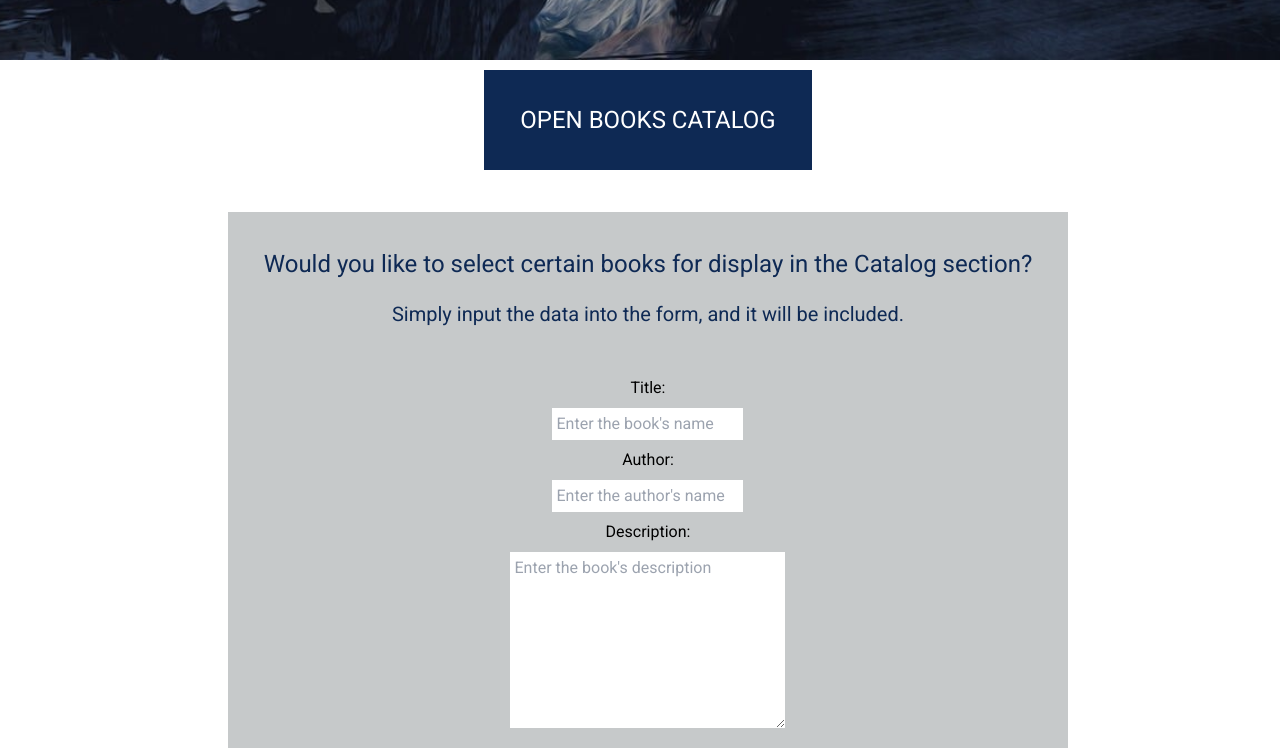
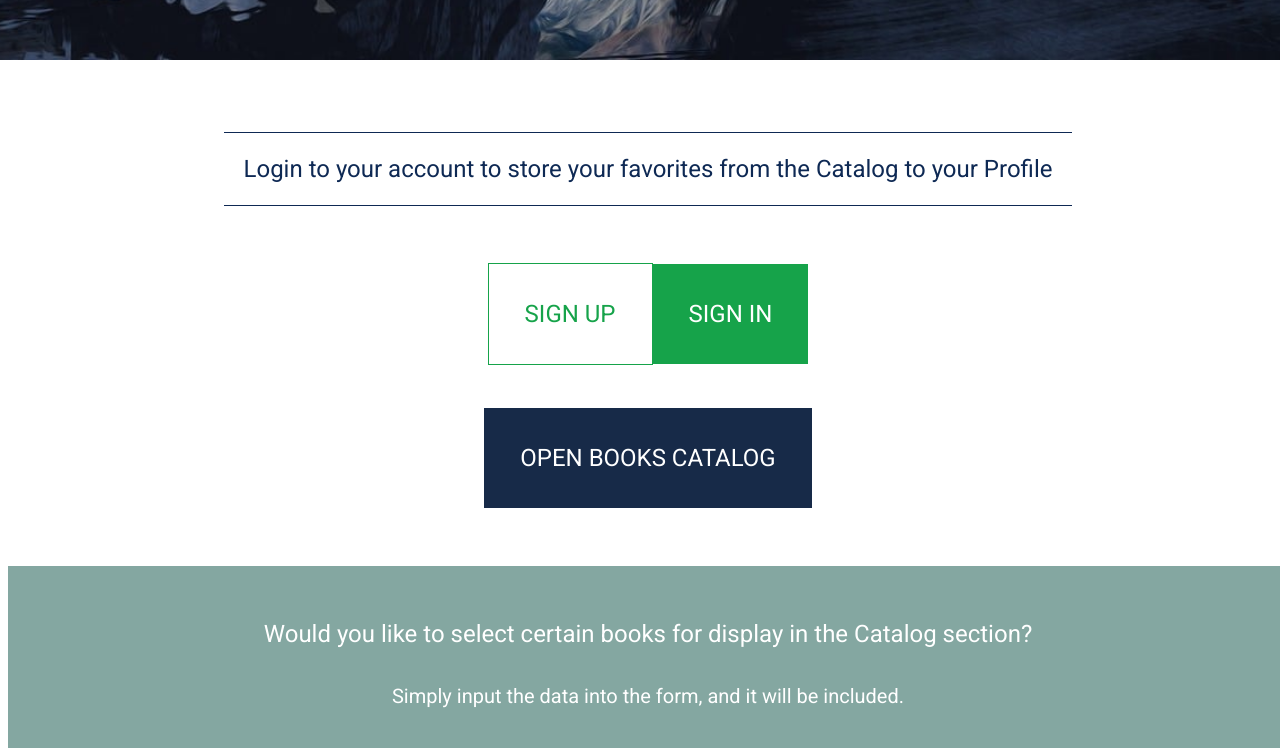
Before and after one commit to jessicasantosb/readme.book, a React (Create React App) app: page / in a window 1280 px wide. Shown: the part 740-1488 px from the top of the page. Built offline with nearby package versions, Linux system fonts and the light colour scheme; no server answers.

Commit message:
add: home, login btn; catalog: pagination

```diff
--- a/src/components/navbar.js
+++ b/src/components/navbar.js
@@ -40,7 +40,7 @@ function Navbar() {
             <nav ref={navRef}>
                 <div>
                     <Link onClick={closeNav} to="/">Home</Link>
-                    <Link onClick={closeNav} to="/books">Books Catalog</Link>
+                    <Link onClick={closeNav} to="/catalog">Books Catalog</Link>
                     <Link onClick={closeNav} to="/register">Register</Link>
                     <Link onClick={closeNav} to="/profile">Profile</Link>
 
--- /dev/null
+++ b/src/components/pagination.js
@@ -0,0 +1,19 @@
+import React from 'react';
+
+function Pagination({totalPosts, postsPerPage, setCurrentPage, currentPage}) {
+    let pages = []
+
+    for(let i = 1; i <= Math.ceil(totalPosts / postsPerPage); i++) {
+        pages.push(i)
+    }
+
+    return(
+        <div className='flex justify-center items-center text-white gap-2 my-9'>
+            {pages.map((page, index) => {
+                return <button key={index} onClick={() => setCurrentPage(page)} className={`bg-[#0E2954] p-2 ${page == currentPage ? 'bg-white text-[#0E2954] border border-[#0E2954]' : ''}`}>{page}</button>
+            })}
+        </div>
+    )
+}
+
+export default Pagination
--- a/src/components/searchBooks.js
+++ b/src/components/searchBooks.js
@@ -1,6 +1,5 @@
 import React, {useState} from 'react'
-import {Link} from 'react-router-dom'
-import { useNavigate } from 'react-router-dom';
+import { useNavigate, Link } from 'react-router-dom';
 import axios from 'axios';
 import { useFormik } from 'formik'
 import * as Yup from 'yup'
@@ -48,47 +47,54 @@ function SearchBooks() {
   })
 
     return (
-        <div className=' w-full flex flex-col justify-center items-center m-2'>
-            <section className='my-9'>
-              <button className='cursor-pointer hover:scale-95'>
-                <Link className='bg-[#0E2954] text-white uppercase text-2xl p-9' to="/books">Open Books Catalog</Link>
+        <div className=' w-full m-2'>
+            <section className='my-9 flex flex-col items-center justify-center'>
+              <h1 className='text-[#0E2954] text-2xl text-center my-9 mx-5 p-5 border-y border-[#0E2954]'>Login to your account to store your favorites from the Catalog to your Profile</h1>
+              <div>
+                <button className='cursor-pointer hover:scale-95 my-14'>
+                  <Link className='border border-green-600 text-green-600 uppercase text-2xl p-9 w-24' to="/register">Sign Up</Link>
+                </button>
+                <button className='cursor-pointer hover:scale-95 my-14'>
+                  <Link className='bg-green-600 text-white uppercase text-2xl p-9 w-24' to="/login">Sign in</Link>
+                </button>
+              </div>
+              <button className='cursor-pointer hover:scale-95 my-14'>
+                <Link className='bg-[#172a48] text-white uppercase text-2xl p-9' to="/catalog">Open Books Catalog</Link>
               </button>
             </section>
 
             <section>
-                <div className='bg-[#c6c9ca] flex items-center justify-center flex-col p-4 m-10'>
-                  <div className='p-5 text-center'>
-                    <h1 className='text-[#0E2954] pb-5 text-2xl'>Would you like to select certain books for display in the Catalog section?</h1>
-                    <p className='text-[#0E2954] text-xl'>Simply input the data into the form, and it will be included.</p>
-                  </div>
+              <div className='bg-[#84A7A1] w-screen p-5 flex items-center justify-center flex-col'>
+                <h1 className='text-white py-8 text-2xl'>Would you like to select certain books for display in the Catalog section?</h1>
+                <p className='text-white text-xl'>Simply input the data into the form, and it will be included.</p>
 
-                  <form className='flex items-center justify-center flex-col py-5' onSubmit={formik.handleSubmit}>
+              <form className='bg-[#e8e8e8] max-w-[600px] flex items-center justify-center flex-col py-5 p-4 m-10' onSubmit={formik.handleSubmit}>
 
-                    <label className={`p-2 ${formik.touched.title && formik.errors.title ? 'text-red-400' : ''}`} htmlFor="title">{formik.touched.title && formik.errors.title ? formik.errors.title : "Title:"}</label>
+                    <label className={`p-2 text-[#0E2954] ${formik.touched.title && formik.errors.title ? 'text-red-400' : ''}`} htmlFor="title">{formik.touched.title && formik.errors.title ? formik.errors.title : "Title:"}</label>
                     <input className='p-1' type="text" name="title" placeholder="Enter the book's name"
                     value={formik.values.title} onChange={formik.handleChange} onBlur={formik.handleBlur}/>
 
-                    <label className={`p-2 ${formik.touched.author && formik.errors.author ? 'text-red-400' : ''}`} htmlFor="author">{formik.touched.author && formik.errors.author ? formik.errors.author : "Author:"}</label>
+                    <label className={`p-2 text-[#0E2954] ${formik.touched.author && formik.errors.author ? 'text-red-400' : ''}`} htmlFor="author">{formik.touched.author && formik.errors.author ? formik.errors.author : "Author:"}</label>
                     <input className='p-1' type="text" name="author" placeholder="Enter the author's name" value={formik.values.author} onChange={formik.handleChange} onBlur={formik.handleBlur}/>
 
-                    <label className={`p-2 ${formik.touched.description && formik.errors.description ? 'text-red-400' : ''}`} htmlFor="description">{formik.touched.description && formik.errors.description ? formik.errors.description : "Description:"}</label>
+                    <label className={`p-2 text-[#0E2954] ${formik.touched.description && formik.errors.description ? 'text-red-400' : ''}`} htmlFor="description">{formik.touched.description && formik.errors.description ? formik.errors.description : "Description:"}</label>
                     <textarea className='p-1 text-black' name="description" cols="30" rows="7" placeholder="Enter the book's description" value={formik.values.description} onChange={formik.handleChange} onBlur={formik.handleBlur}></textarea>
 
-                    <label className={`mt-8 ${formik.touched.terms && formik.errors.terms ? 'text-red-400' : ''}`} htmlFor="terms">{formik.touched.terms && formik.errors.terms ? formik.errors.terms : ""}</label>
+                    <label className={`mt-8 text-[#0E2954] ${formik.touched.terms && formik.errors.terms ? 'text-red-400' : ''}`} htmlFor="terms">{formik.touched.terms && formik.errors.terms ? formik.errors.terms : ""}</label>
                     <div className='flex items-center'>
                       <input type="checkbox" name="terms" value="checked" className='h-4 w-4 mr-2' onChange={formik.handleChange} onBlur={formik.handleBlur}/>
-                      <p>I consent to including this data in the catalog.</p>
+                      <p className='text-[#0E2954]'>I consent to including this data in the catalog.</p>
                     </div>
 
                     <button type='submit' className='bg-[#172a48] text-white mt-5 w-full h-10'>Send</button>
-                  </form>
-                </div>
+                </form>
+              </div>
 
-                <div className='text-center min-h-96 p-5'>
-                    <h1 className='text-[#0E2954] text-2xl mt-9 p-5'>Use this search function if you've misplaced the book's information</h1>
+                <div className='my-9 flex flex-col items-center justify-center'>
+                    <h1 className='text-[#0E2954] text-2xl my-9 p-5 border-y border-[#0E2954]'>Use this search function if you've misplaced the book's information</h1>
                     <div className='flex align-center justify-center'>
                         <input type="text" name="search" className="bg-[#e8e8e8] h-35 p-2 outline-0 border-0" placeholder='Enter your book name' value={search} onChange={e=>setSearch(e.target.value)} onKeyDown={searchBook} />
-                        <button className="bg-[#b8b5b5] text-white h-35 font-bold p-2 outline-none border-none" onClick={searchBook}>
+                        <button className="bg-[#172a48] text-white h-35 font-bold p-2 outline-none border-none" onClick={searchBook}>
                             <FaSearch/>
                         </button>
                     </div>
--- a/src/index.js
+++ b/src/index.js
@@ -1,5 +1,5 @@
 import React from 'react';
-import ReactDOM from 'react-dom';
+import ReactDOM from 'react-dom/client';
 import './styles/index.css';
 import App from './App';
 import { createBrowserRouter, RouterProvider } from 'react-router-dom';
@@ -8,7 +8,7 @@ import Register from './routes/register';
 import Login from './routes/login';
 import Profile from './routes/profile';
 import ErrorPage from './routes/errorPage';
-import Books from './routes/books'
+import Catalog from './routes/catalog'
 import FormSuccess from './routes/formSuccess';
 import FavoritesContext  from './components/contexts/favoritesContext';
 import {AuthProvider} from './components/contexts/authProvider';
@@ -29,7 +29,7 @@ const router = createBrowserRouter([
         path: "/login", element: <Login />,
       },
       {
-        path: "/books", element: <Books />,
+        path: "/catalog", element: <Catalog />,
       },
       {
         path: "/success", element: <FormSuccess />,
--- /dev/null
+++ b/src/routes/catalog.js
@@ -0,0 +1,28 @@
+import React from 'react'
+import {motion as m} from 'framer-motion'
+import '../App'
+import image from '../images/painting.jpg'
+import BooksCatalog from '../components/booksCatalog'
+
+function Catalog() {
+
+    return (
+      <>
+      <m.div initial={{opacity: 0.6}} animate={{opacity: 1}} exit={{opacity: 0}}>
+        <header className='relative h-screen w-full flex items-center justify-center bg-black/30 pr-14'>
+            <div className='z-10 text-white font-bold '>
+              <h1 className='flex flex-wrap text-6xl m-5 p-1 bg-black/40'>Catalog</h1>
+            </div>
+            <img className='absolute top-0 left-0 w-full h-screen object-cover' src={image} alt="fantasy" />
+        </header>
+
+        <section>
+          <BooksCatalog />
+        </section>
+
+      </m.div>
+      </>
+    )
+}
+
+export default Catalog
--- a/src/routes/formSuccess.js
+++ b/src/routes/formSuccess.js
@@ -12,7 +12,7 @@ function FormSuccess() {
     }
     useEffect(() => {
         stopConffeti()
-    })
+    },[])
 
     return (
         <>
@@ -22,11 +22,11 @@ function FormSuccess() {
                     Thank you! Your book will be posted soon!
                 </h1>
                 <button className="bg-[#0E2954] text-white p-2 cursor-pointer">
-                    <Link to="/books">Go back to books catalog</Link>
+                    <Link to="/catalog">Go to books catalog</Link>
                 </button>
             </div>
         </m.div>
-        <Confetti numberOfPieces={pieces}/>
+        <Confetti numberOfPieces={pieces} gravity={0.2}/>
         </>
     )
 }
--- a/src/routes/register.js
+++ b/src/routes/register.js
@@ -1,7 +1,6 @@
 import {useRef, useState, useEffect} from "react";
 import { FaCheck, FaTimes, FaInfoCircle } from "react-icons/fa";
 import axios from 'axios'
-//import { useNavigate } from 'react-router-dom';
 import { Link } from "react-router-dom";
 
 function Register() {
--- a/src/styles/App.css
+++ b/src/styles/App.css
@@ -10,8 +10,9 @@ body {
   font-family: 'Roboto', sans-serif;
 }
 :root {
-  ---color2: #0E2954;
-  ---color3: #c6c9ca;
+  ---color1: #0E2954;
+  ---color2: #172a48;
+  ---color3: #81a1d5;
   ---color4: #e8e8e8;
 }
 
@@ -104,9 +105,9 @@ nav div a:hover {
 .cardSection {
   display: grid;
   grid-template-columns: repeat(auto-fit, minmax(200px,0.3fr));
-  grid-gap: 50px;
+  grid-gap: 30px;
   justify-content: center;
-  margin: 5%;
+  margin: 2%;
 }
 .card {
   display: flex;
```
Also changed, not shown: src/components/booksCatalog.js (renamed from src/routes/books.js, +18 -19 lines).
